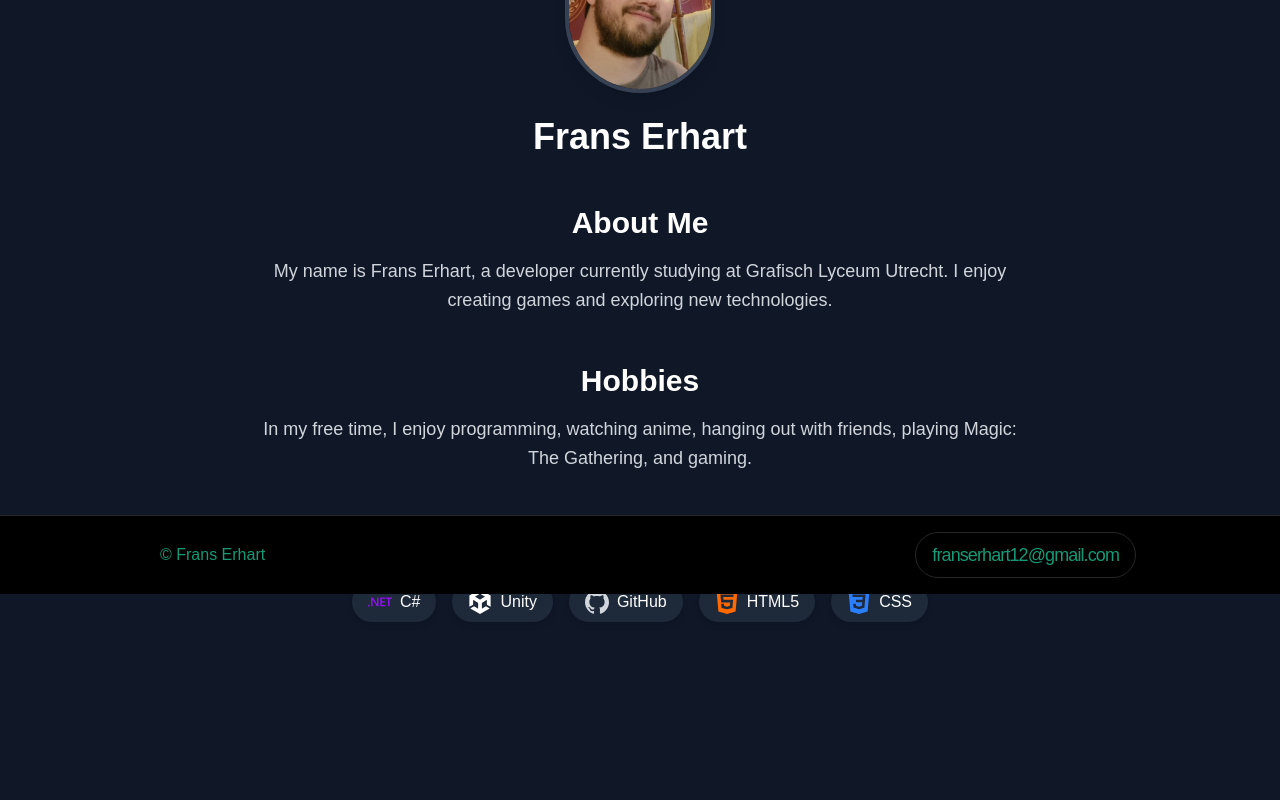
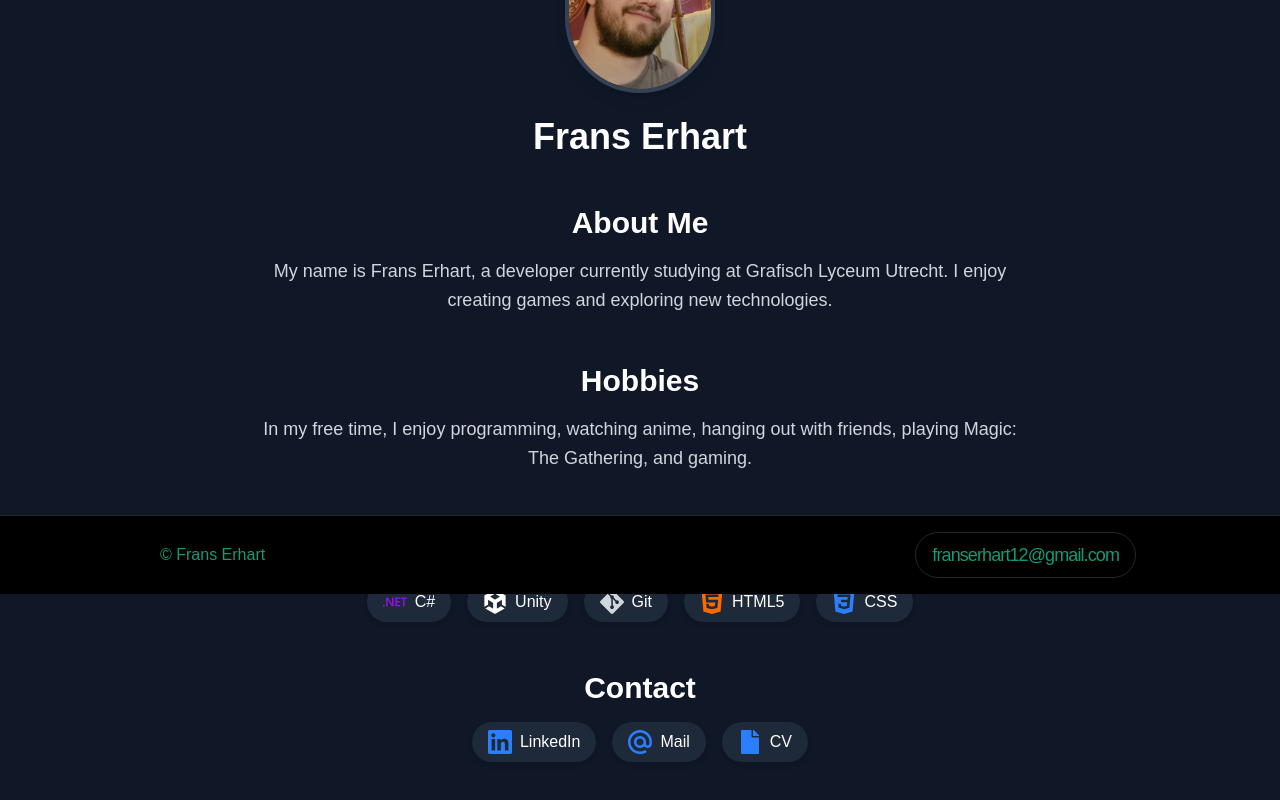
Before and after one commit to Deonide/PortfolioWebsiteFransErhart, a Next.js app: page /about in a window 1280 px wide. Shown: the part 206-1006 px from the top of the page. Before the commit the page ends 974 px from the top, so only its background shows below. Built offline with nearby package versions, Linux system fonts and the light colour scheme.

Commit message:
CV on website

```diff
--- a/src/app/about/page.tsx
+++ b/src/app/about/page.tsx
@@ -1,7 +1,8 @@
 import Navbar from "@/Components/NavBar";
 import Image from "next/image";
 import Footer from "@/Components/Footer";
-import {SiUnity, SiGithub, SiDotnet,SiHtml5, SiCss3 } from 'react-icons/si';
+import { FaFile} from "react-icons/fa";
+import {SiUnity, SiDotnet,SiHtml5, SiCss3, SiGit, SiLinkedin, SiMaildotru} from 'react-icons/si';
 
 export default function About() {
   return (
@@ -37,7 +38,7 @@ export default function About() {
         </section>
 
         {/* Skills Section */}
-        <section className="mt-12 max-w-3xl text-center pt-bottom">
+        <section className="mt-12 max-w-3xl text-center">
           <h2 className="text-3xl font-semibold mb-6">Skills</h2>
           <div className="flex flex-wrap justify-center gap-4">
             <div className="flex items-center space-x-2 bg-gray-800 px-4 py-2 rounded-full shadow-md">
@@ -49,8 +50,8 @@ export default function About() {
               <span>Unity</span>
             </div>
             <div className="flex items-center space-x-2 bg-gray-800 px-4 py-2 rounded-full shadow-md">
-              <SiGithub className="text-gray-300 text-2xl" />
-              <span>GitHub</span>
+              <SiGit className="text-gray-300 text-2xl" />
+              <span>Git</span>
             </div>
             <div className="flex items-center space-x-2 bg-gray-800 px-4 py-2 rounded-full shadow-md">
               <SiHtml5 className="text-orange-500 text-2xl" />
@@ -62,6 +63,24 @@ export default function About() {
             </div>
           </div>
         </section>
+        <section className="mt-12 max-w-3xl text-center pt-bottom">
+          <h2 className="text-3xl font-semibold mb-4">Contact</h2>
+          <div className="flex flex-wrap justify-center gap-4">
+          <a href="https://www.linkedin.com/in/frans-erhart-195319133/" target="_blank"><div className="flex items-center space-x-2 bg-gray-800 px-4 py-2 rounded-full shadow-md">
+              <SiLinkedin className="text-blue-500 text-2xl" />
+              <span>LinkedIn</span>
+            </div></a>
+
+            <a href="mailto:franserhart12@gmail.com" target="_blank"><div className="flex items-center space-x-2 bg-gray-800 px-4 py-2 rounded-full shadow-md">
+              <SiMaildotru className="text-blue-500 text-2xl" />
+              <span>Mail</span>
+            </div></a>
+            <a href="/Frans_Erhart_CV.pdf" target="_blank"><div className="flex items-center space-x-2 bg-gray-800 px-4 py-2 rounded-full shadow-md">
+              <FaFile className="text-blue-500 text-2xl" />
+              <span>CV</span>
+            </div></a>
+          </div>
+        </section>
       </main>
       <Footer />
     </div>
```
Also changed, not shown: 1 other file (tests, documents, lock files or other folders).
